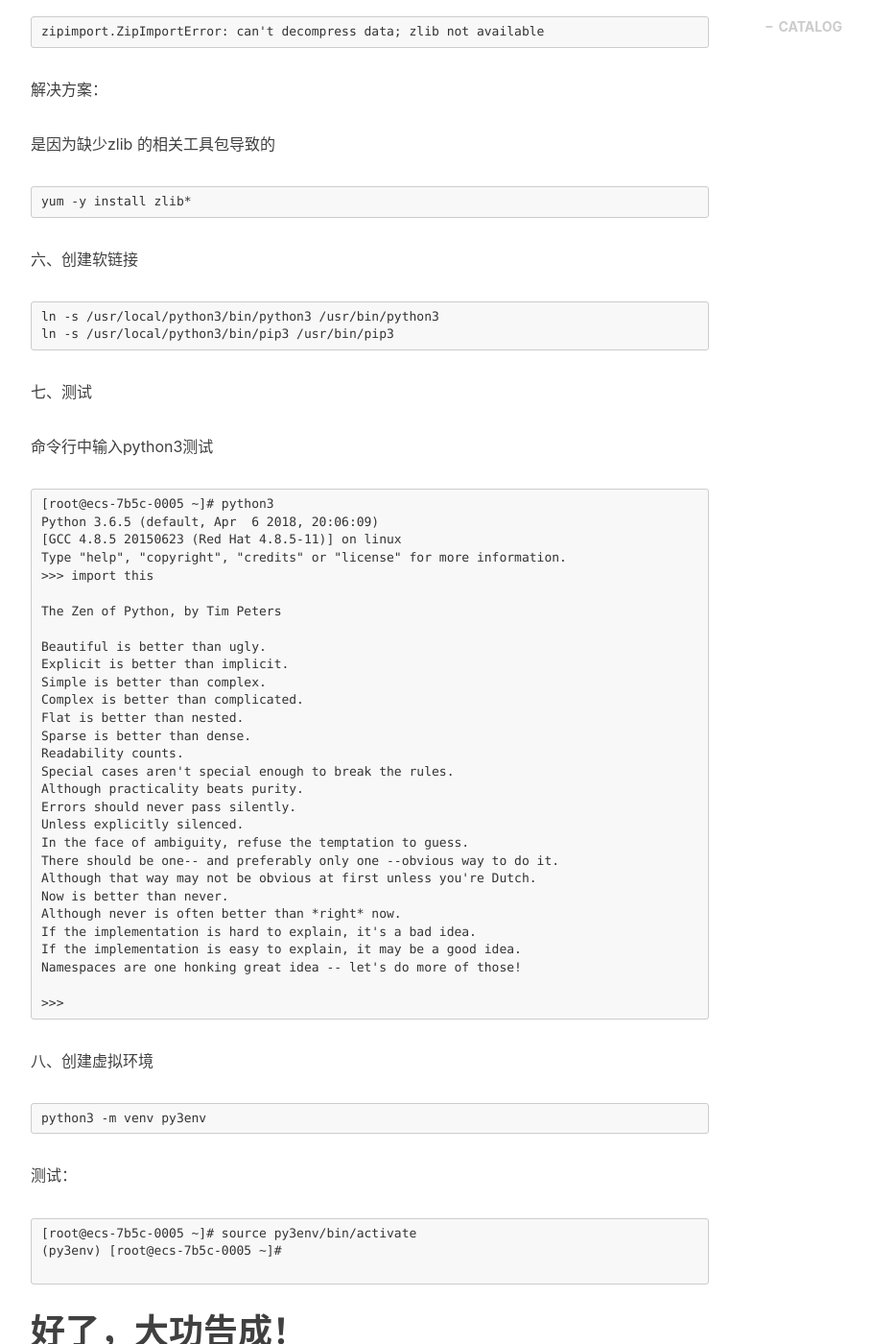
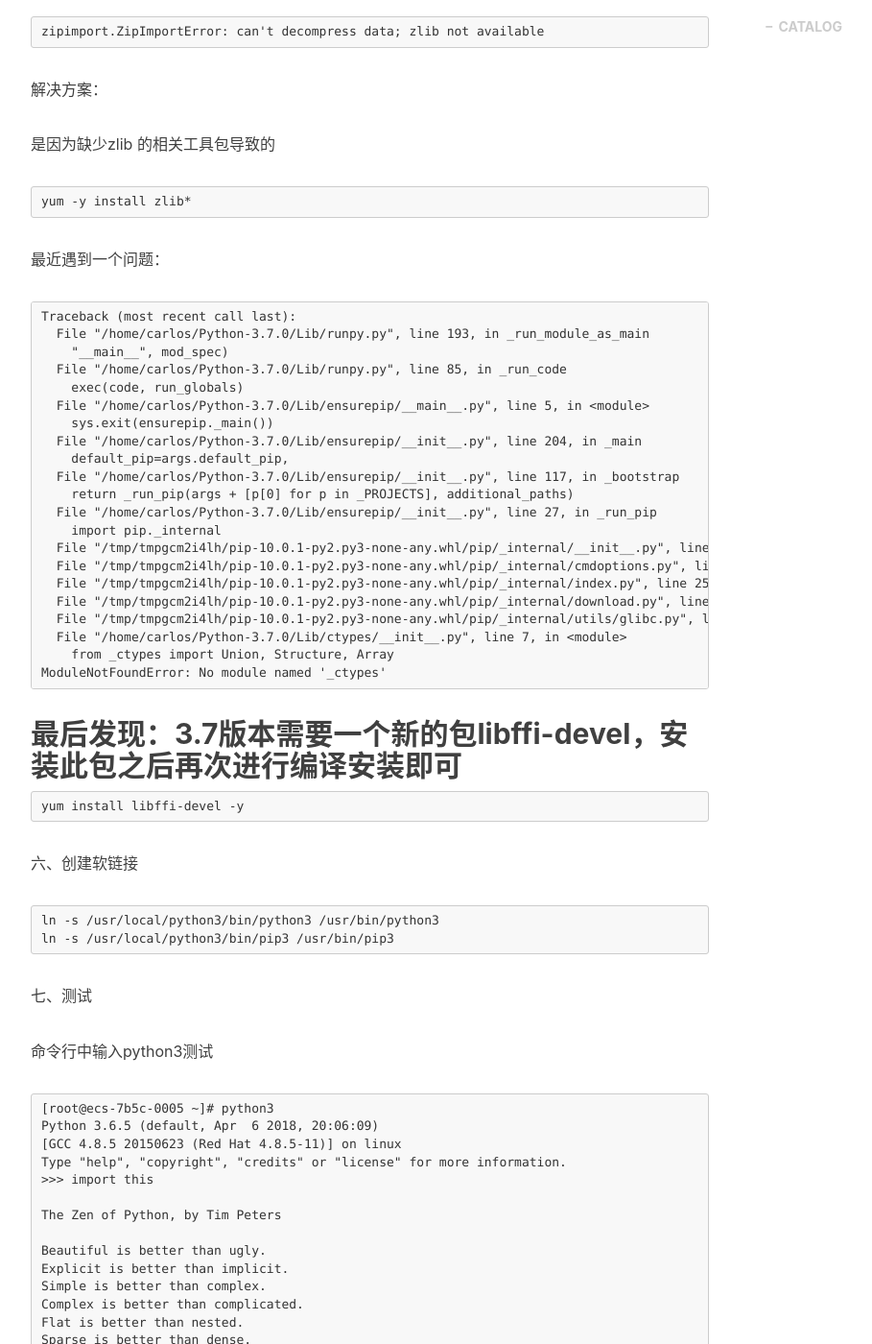
Before and after one commit to linandli/linandli.github.io, a Jekyll site: the page built from _posts/2018-04-22-Linux-Python-一、CentOS安装python3环境.md, in a window 1280 px wide and 1400 px high, scrolled down 1309 px. Shown: the whole window at 96% size, without its empty margins (233-1142 px from the left). Built offline with Jekyll 4.4.1, drawn with Linux system fonts in a browser that asks for light colours; nearby versions of some CDN libraries; comment, search, counter and statistics services are not loaded.

Commit message:
修改python3安装

````diff
--- a/_posts/2018-04-22-Linux-Python-一、CentOS安装python3环境.md
+++ b/_posts/2018-04-22-Linux-Python-一、CentOS安装python3环境.md
@@ -51,6 +51,36 @@ zipimport.ZipImportError: can't decompress data; zlib not available
 
 ```
 yum -y install zlib*
+```
+
+最近遇到一个问题：
+```
+Traceback (most recent call last):
+  File "/home/carlos/Python-3.7.0/Lib/runpy.py", line 193, in _run_module_as_main
+    "__main__", mod_spec)
+  File "/home/carlos/Python-3.7.0/Lib/runpy.py", line 85, in _run_code
+    exec(code, run_globals)
+  File "/home/carlos/Python-3.7.0/Lib/ensurepip/__main__.py", line 5, in <module>
+    sys.exit(ensurepip._main())
+  File "/home/carlos/Python-3.7.0/Lib/ensurepip/__init__.py", line 204, in _main
+    default_pip=args.default_pip,
+  File "/home/carlos/Python-3.7.0/Lib/ensurepip/__init__.py", line 117, in _bootstrap
+    return _run_pip(args + [p[0] for p in _PROJECTS], additional_paths)
+  File "/home/carlos/Python-3.7.0/Lib/ensurepip/__init__.py", line 27, in _run_pip
+    import pip._internal
+  File "/tmp/tmpgcm2i4lh/pip-10.0.1-py2.py3-none-any.whl/pip/_internal/__init__.py", line 42, in <module>
+  File "/tmp/tmpgcm2i4lh/pip-10.0.1-py2.py3-none-any.whl/pip/_internal/cmdoptions.py", line 16, in <module>
+  File "/tmp/tmpgcm2i4lh/pip-10.0.1-py2.py3-none-any.whl/pip/_internal/index.py", line 25, in <module>
+  File "/tmp/tmpgcm2i4lh/pip-10.0.1-py2.py3-none-any.whl/pip/_internal/download.py", line 39, in <module>
+  File "/tmp/tmpgcm2i4lh/pip-10.0.1-py2.py3-none-any.whl/pip/_internal/utils/glibc.py", line 3, in <module>
+  File "/home/carlos/Python-3.7.0/Lib/ctypes/__init__.py", line 7, in <module>
+    from _ctypes import Union, Structure, Array
+ModuleNotFoundError: No module named '_ctypes'
+```
+
+## 最后发现：3.7版本需要一个新的包libffi-devel，安装此包之后再次进行编译安装即可
+```
+yum install libffi-devel -y
 ```
 
 
````
Also changed, not shown: _posts/2018-05-03-一Docker安装.md (added, +17 -0 lines).
